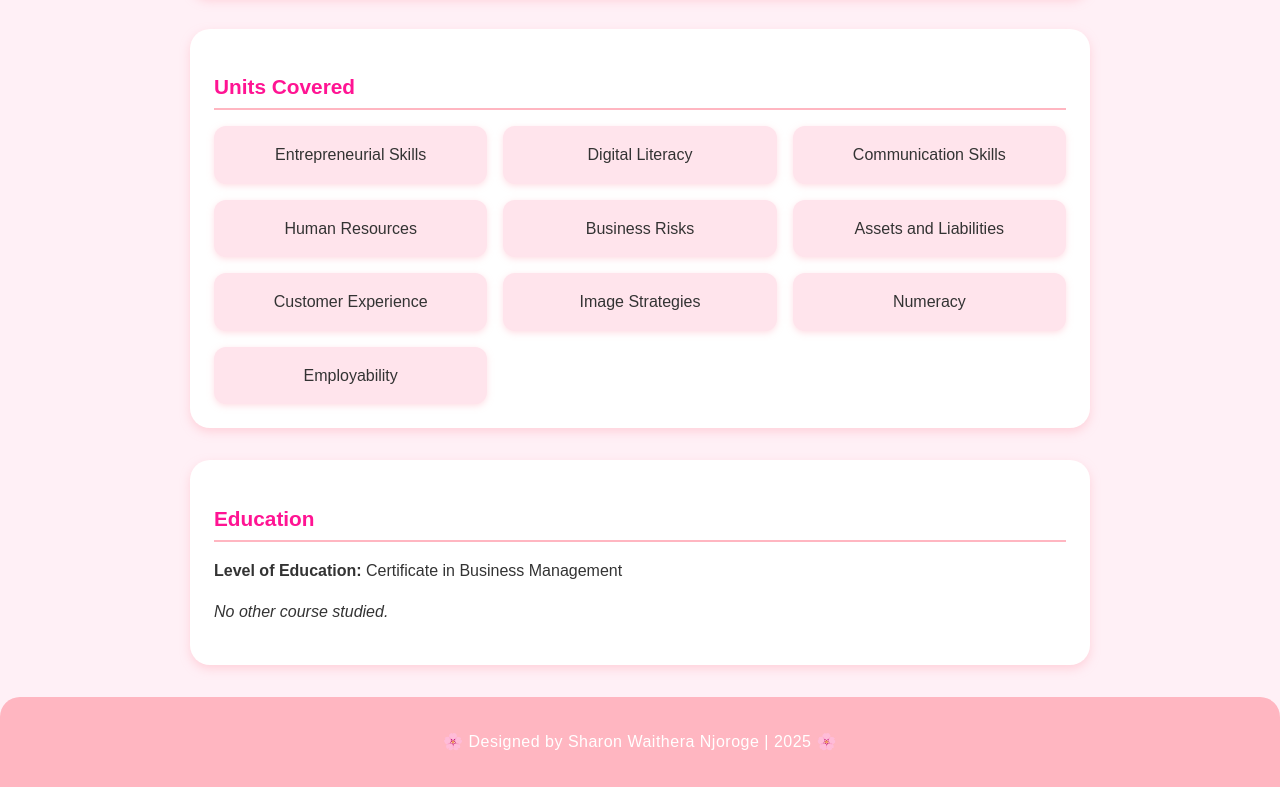
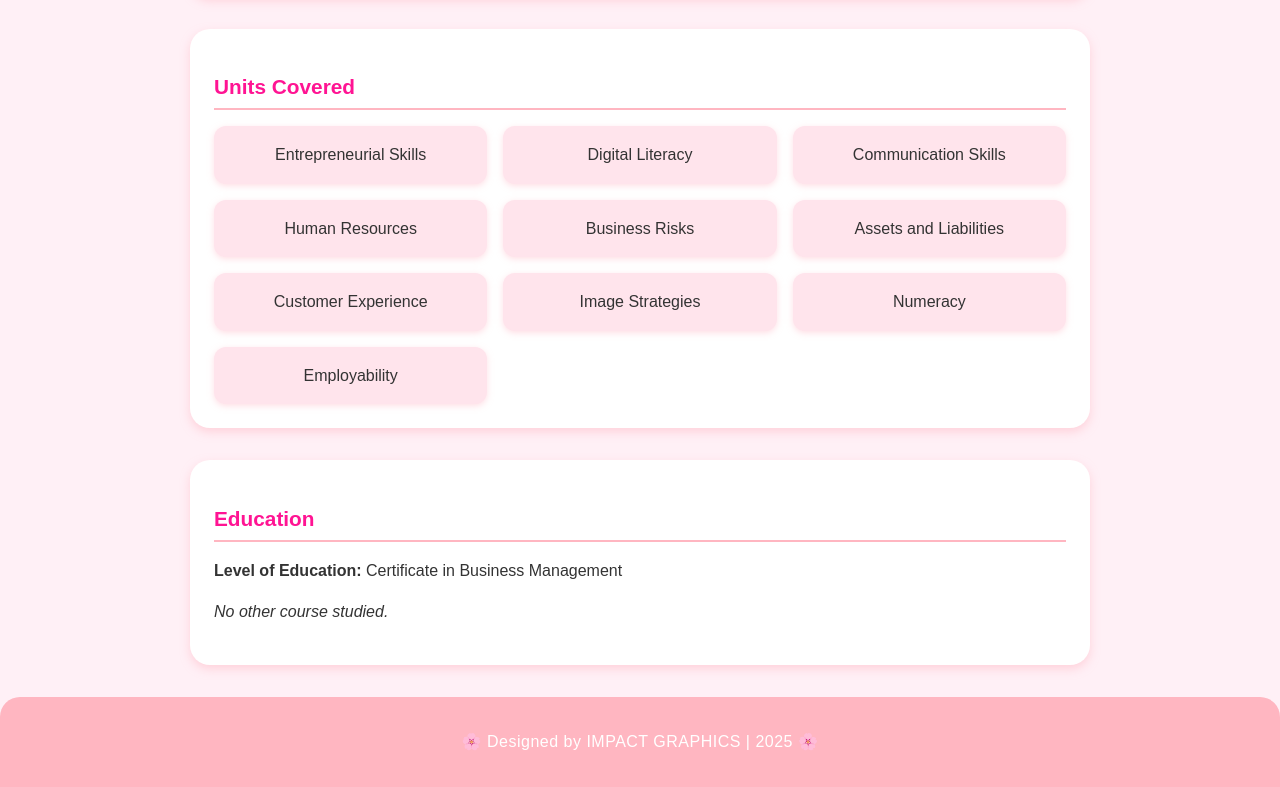
Before and after one commit to Sharon-cloud2/Sharon-cloud2, a plain HTML site: page index.html in a window 1280 px wide. Shown: the part 645-1432 px from the top of the page. Drawn offline with Linux system fonts and the light colour scheme.

Commit message:
Update index.html

```diff
--- a/index.html
+++ b/index.html
@@ -48,7 +48,7 @@
   </main>
 
   <footer>
-    <p>🌸 Designed by Sharon Waithera Njoroge | 2025 🌸</p>
+    <p>🌸 Designed by IMPACT GRAPHICS | 2025 🌸</p>
   </footer>
 </body>
 </html>
```
